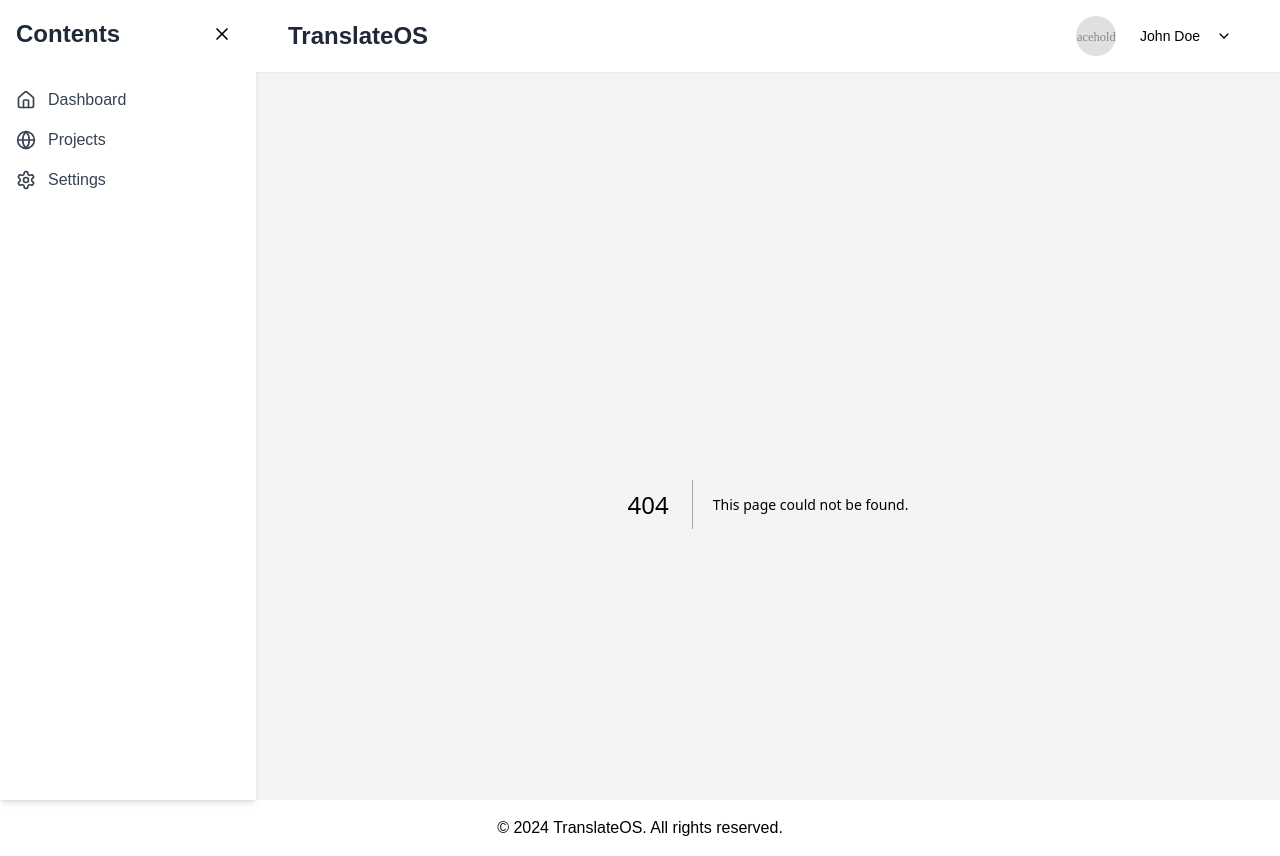
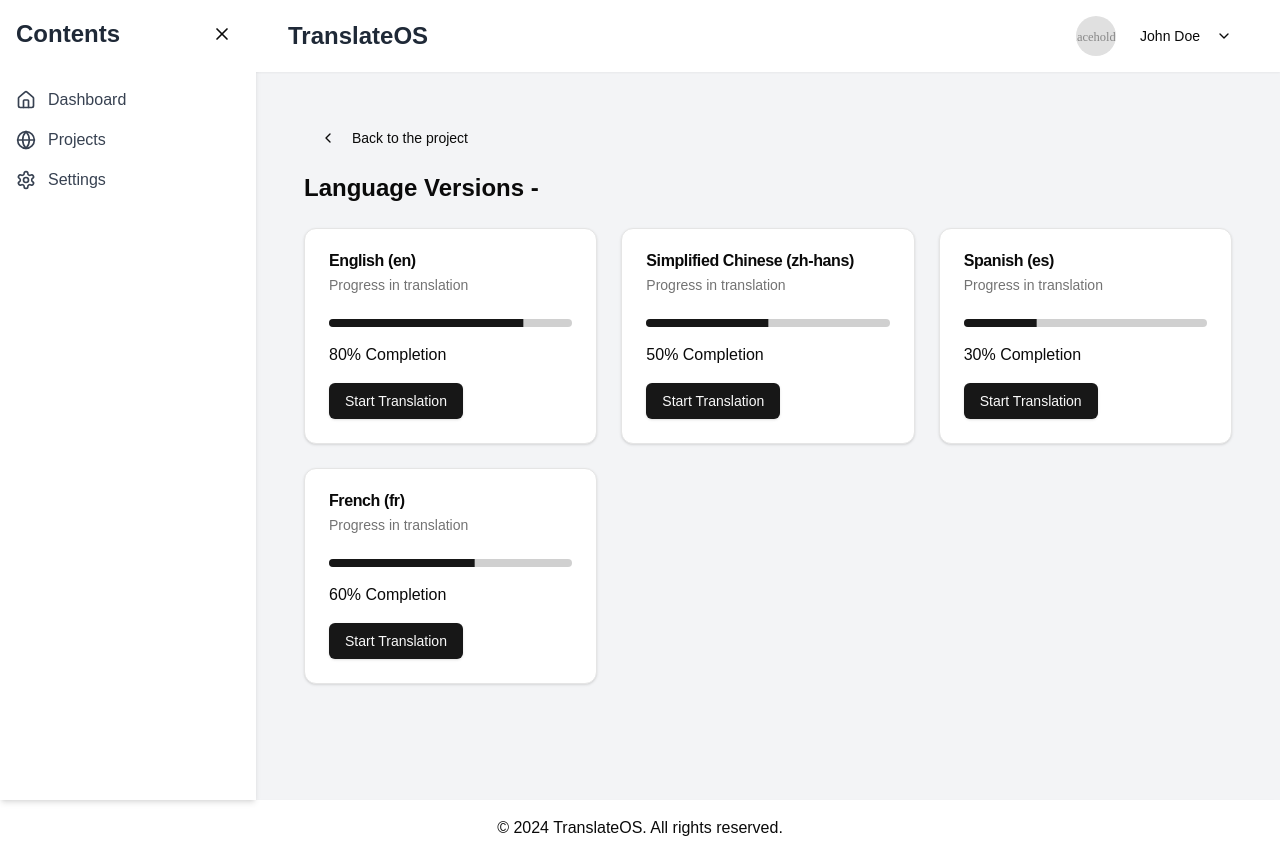
Before and after one commit to livio9/HappyTrans_Frontend, a Next.js app: page /language-versions in a window 1280 px wide. Before the commit this address had no page. Built offline with nearby package versions, Linux system fonts and the light colour scheme.

Commit message:
<release>: <实现多语言界面>

```diff
--- /dev/null
+++ b/src/app/language-versions/page.tsx
@@ -0,0 +1,118 @@
+"use client"; // 指定该文件为客户端组件
+
+import React, { useState, useEffect, useCallback } from "react";
+import { useAuth } from "@/context/AuthContext"; // 导入 useAuth 钩子v
+import { useProject } from "@/context/ProjectContext";
+import { useRouter, useSearchParams } from "next/navigation";
+import { Button } from "@/components/ui/button";
+import { Card, CardContent, CardHeader, CardTitle, CardDescription } from "@/components/ui/card";
+import { Progress } from "@/components/ui/progress";
+import { ChevronLeft } from "lucide-react";
+
+interface LanguageVersion {
+    code: string;
+    name: string;
+    progress: number; // 翻译进度百分比
+}
+
+export default function LanguageVersions() {
+    const { user, token } = useAuth();
+    const { project, fetchProjectInfo } = useProject();
+    const router = useRouter();
+    const searchParams = useSearchParams();
+    const projectName = searchParams.get("project") || "";
+
+    // 以下为硬编码内容（等后端API接口包含语言之后删除）
+    const [languageVersions, setLanguageVersions] = useState<LanguageVersion[]>([
+        { code: "en", name: "English", progress: 80 },
+        { code: "zh-hans", name: "Simplified Chinese", progress: 50 },
+        { code: "es", name: "Spanish", progress: 30 },
+        { code: "fr", name: "French", progress: 60 },
+    ]);
+    const [loading, setLoading] = useState(false); // 模拟数据，不显示加载状态
+    const [projectDescription, setProjectDescription] = useState<string>("");
+    useEffect(() => {
+        setProjectDescription("test 1"); // 使用硬编码的描述信息
+    }, []);
+
+    // （等后端API接口包含语言之后再用下面的函数）
+    // const [languageVersions, setLanguageVersions] = useState<LanguageVersion[]>([]);
+    // const [loading, setLoading] = useState(true);
+    // 获取语言版本信息
+    // const fetchLanguageVersions = useCallback(async () => {
+    //     if (!projectName) return;
+    //     setLoading(true);
+    //     try {
+    //         const response = await fetch(`${process.env.NEXT_PUBLIC_API_BASE_URL}/project-info?project_name=${encodeURIComponent(projectName)}`, {
+    //             method: "GET",
+    //             headers: {
+    //                 "Content-Type": "application/json",
+    //                 Authorization: `Token ${token}`, // 确保传递认证令牌
+    //             },
+    //         });
+    //         if (response.ok) {
+    //             const data: LanguageVersion[] = await response.json();
+    //             setLanguageVersions(data); // 设置语言版本列表
+    //         } else {
+    //             console.error("Failed to fetch language versions");
+    //         }
+    //     } catch (error) {
+    //         console.error("Error fetching language versions:", error);
+    //     } finally {
+    //         setLoading(false);
+    //     }
+    // }, [projectName, project]);
+
+    // 组件挂载时获取语言版本信息
+    // useEffect(() => {
+    //     fetchLanguageVersions();
+    // }, [fetchLanguageVersions]);
+
+    /**
+     * 启动翻译界面的函数
+     * @param {string} languageCode - 目标语言代码
+     */
+    const handleStartTranslation = (languageCode: string) => {
+        router.push(`/projects/${encodeURIComponent(projectName)}/translation-interface?language=${languageCode}`);
+    };
+
+    return (
+        <div className="container mx-auto p-4">
+            {/* 返回按钮 */}
+            <Button variant="ghost" onClick={() => router.back()} className="mb-4">
+                <ChevronLeft className="mr-2 h-4 w-4" />
+                Back to the project
+            </Button>
+
+            {/* 项目标题 */}
+            <h1 className="text-2xl font-bold mb-6">Language Versions - {projectName}</h1>
+
+            {/* 加载状态显示 */}
+            {loading ? (
+                <p>Loading language versions...</p>
+            ) : (
+                <div className="grid grid-cols-1 gap-6 md:grid-cols-2 lg:grid-cols-3">
+                    {languageVersions.map((version) => (
+                        <Card key={version.code}>
+                            <CardHeader>
+                                <CardTitle>
+                                    {version.name} ({version.code})
+                                </CardTitle>
+                                <CardDescription>Progress in translation</CardDescription>
+                            </CardHeader>
+                            <CardContent>
+                                {/* 翻译进度条 */}
+                                <Progress value={version.progress} className="mb-4" />
+                                <p>{version.progress}% Completion</p>
+                                {/* 启动翻译按钮 */}
+                                <Button onClick={() => handleStartTranslation(version.code)} className="mt-4">
+                                    Start Translation
+                                </Button>
+                            </CardContent>
+                        </Card>
+                    ))}
+                </div>
+            )}
+        </div>
+    );
+}
```
